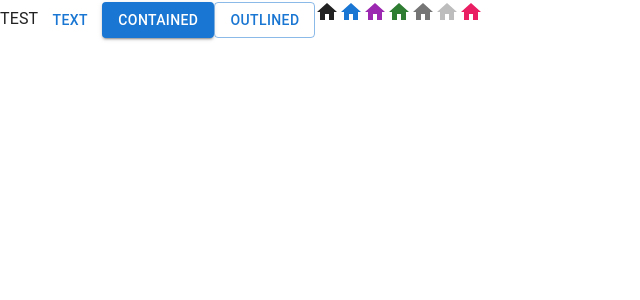
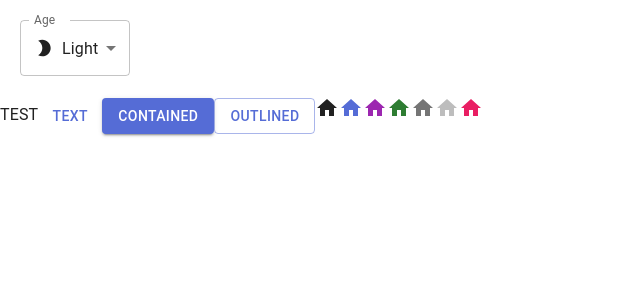
Before and after one commit to triminhphan118/simple-trello-app, a React app: page / in a window 1280 px wide. Shown: the top 300 px of the page, without its empty margins (0-640 px from the left). Built offline with nearby package versions, Linux system fonts and the light colour scheme; the HTML template or start-up script is replaced by a standard one.

Commit message:
add dark mode theme

```diff
--- a/src/App.jsx
+++ b/src/App.jsx
@@ -1,10 +1,78 @@
 import { Button } from '@mui/material'
 import { pink } from '@mui/material/colors'
 import HomeIcon from '@mui/icons-material/Home'
+import { useColorScheme } from '@mui/material/styles'
+
+import * as React from 'react'
+import Box from '@mui/material/Box'
+import InputLabel from '@mui/material/InputLabel'
+import MenuItem from '@mui/material/MenuItem'
+import FormControl from '@mui/material/FormControl'
+import Select from '@mui/material/Select'
+import LightModeIcon from '@mui/icons-material/LightMode'
+import Brightness2Icon from '@mui/icons-material/Brightness2'
+import SettingsBrightnessIcon from '@mui/icons-material/SettingsBrightness'
+
+function BasicSelect() {
+  const { mode, setMode } = useColorScheme()
+
+  const handleChange = (event) => {
+    setMode(event.target.value)
+  }
+
+  return (
+    <FormControl>
+      <InputLabel id="select-mode-label">Age</InputLabel>
+      <Select labelId="select-mode-label" id="select-mode" value={mode} label="Mode" onChange={handleChange}>
+        <MenuItem value={'dark'}>
+          <Box
+            sx={{
+              display: 'flex',
+              alignItems: 'center',
+              gap: 1
+            }}
+          >
+            <LightModeIcon fontSize="small" /> Dark
+          </Box>
+        </MenuItem>
+        <MenuItem value={'system'}>
+          <Box
+            sx={{
+              display: 'flex',
+              alignItems: 'center',
+              gap: 1
+            }}
+          >
+            <SettingsBrightnessIcon fontSize="small" /> System
+          </Box>
+        </MenuItem>
+        <MenuItem value={'light'}>
+          <Box
+            sx={{
+              display: 'flex',
+              alignItems: 'center',
+              gap: 1
+            }}
+          >
+            <Brightness2Icon fontSize="small" />
+            Light
+          </Box>
+        </MenuItem>
+      </Select>
+    </FormControl>
+  )
+}
 
 function App() {
   return (
     <>
+      <div
+        style={{
+          margin: '20px'
+        }}
+      >
+        <BasicSelect />
+      </div>
       <span>TEST</span>
       <Button variant="text">Text</Button>
       <Button variant="contained">Contained</Button>
--- a/src/main.jsx
+++ b/src/main.jsx
@@ -2,10 +2,14 @@ import React from 'react'
 import ReactDOM from 'react-dom/client'
 import App from './App.jsx'
 import CssBaseline from '@mui/material/CssBaseline'
+import theme from './theme'
+import { Experimental_CssVarsProvider as CssVarsProvider } from '@mui/material/styles'
 
 ReactDOM.createRoot(document.getElementById('root')).render(
   <React.StrictMode>
-    <CssBaseline />
-    <App />
+    <CssVarsProvider theme={theme}>
+      <CssBaseline />
+      <App />
+    </CssVarsProvider>
   </React.StrictMode>
 )
--- /dev/null
+++ b/src/theme.js
@@ -0,0 +1,23 @@
+import { experimental_extendTheme as extendTheme } from '@mui/material/styles'
+
+// Create a theme instance.
+const theme = extendTheme({
+  colorSchemes: {
+    light: {
+      palette: {
+        primary: {
+          main: '#556cd6'
+        }
+      }
+    },
+    dark: {
+      palette: {
+        primary: {
+          main: '#19857b'
+        }
+      }
+    }
+  }
+})
+
+export default theme
```
